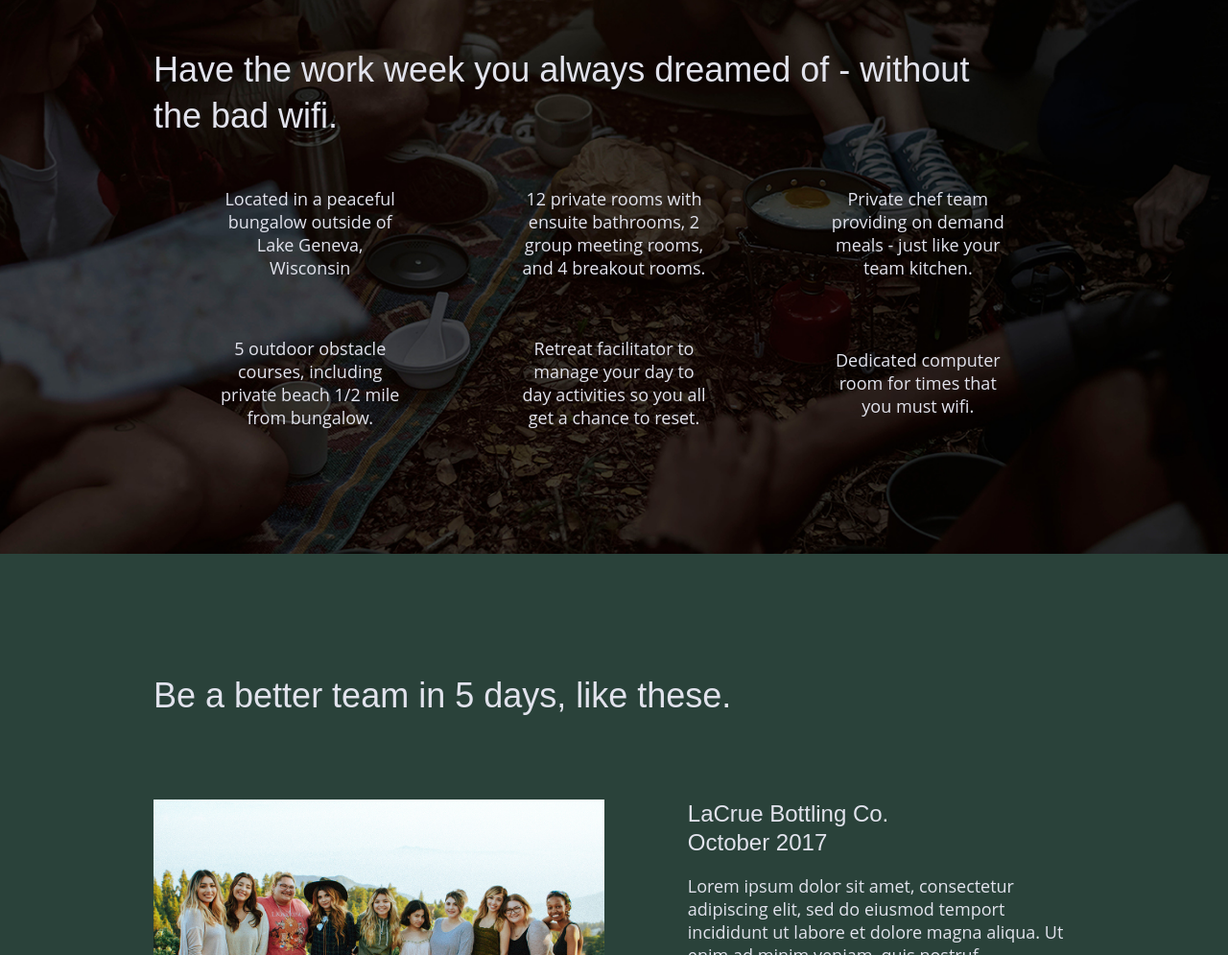
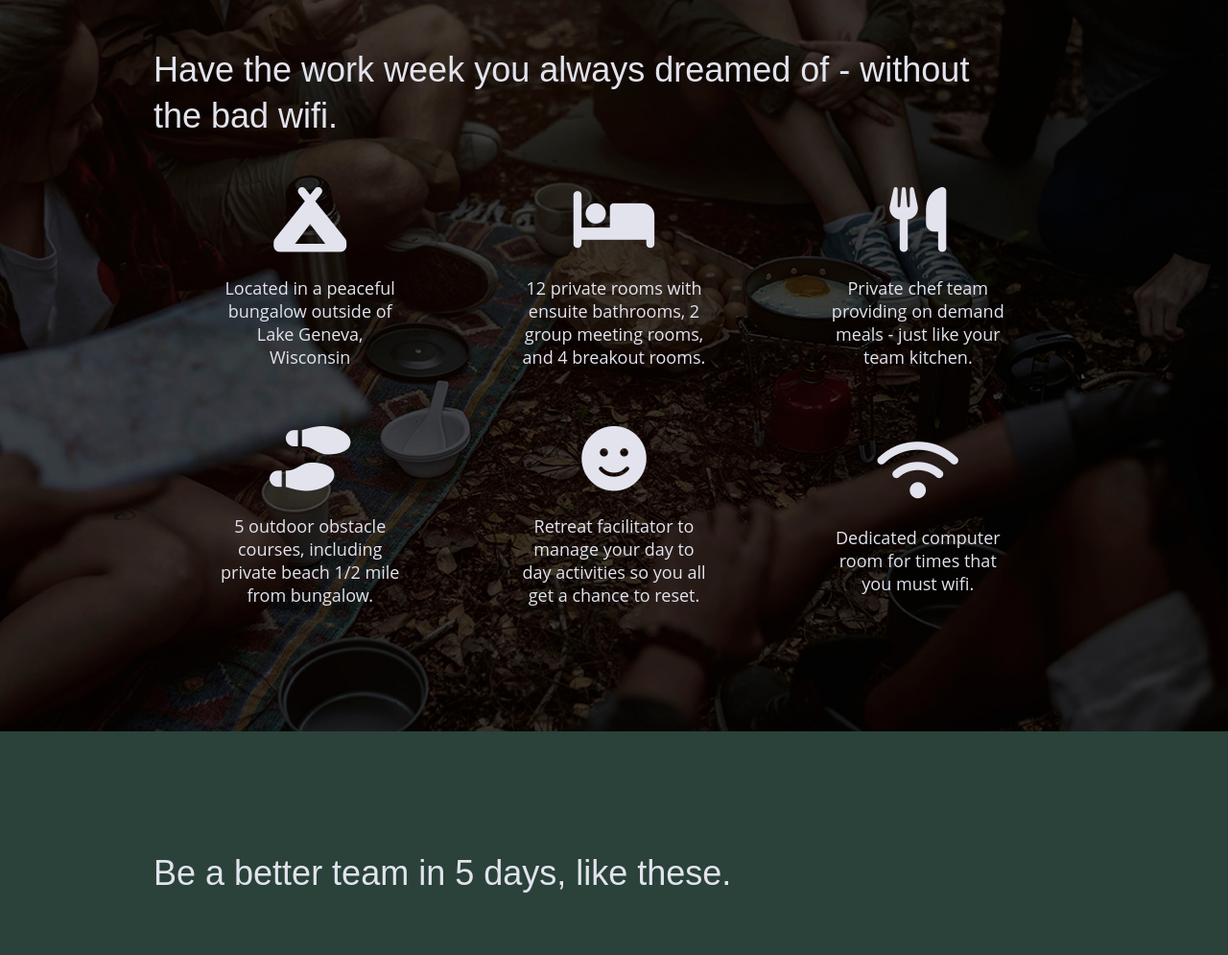
Before and after one commit to hallbkeara/unplugged, a website built with Parcel: page index.html in a window 1280 px wide. Shown: the part 1371-2366 px from the top of the page at 96% size. Built offline with nearby package versions, Linux system fonts and the light colour scheme.

Commit message:
features icons

```diff
--- a/css/main.css
+++ b/css/main.css
@@ -302,6 +302,11 @@ textarea {
    .features p {
      text-align: center;
      margin: 0;
+   }
+
+   .features i {
+     font-size: 3.75em;
+     margin-bottom: 40px;
    }
 
    /* Reviews */
@@ -745,6 +750,10 @@ input[type=button] {
     flex-basis: 33%;
   }
 
+  .features i {
+    margin-bottom: 25px;
+  }
+
   /* reviews */
   .reviews article div {
     width: 42%;
--- a/index.html
+++ b/index.html
@@ -20,6 +20,8 @@
   <link rel="stylesheet" href="css/main.css">
 
   <meta name="theme-color" content="#fafafa">
+  <!-- Font Awesome -->
+  <script src="https://kit.fontawesome.com/34c93a04fa.js" crossorigin="anonymous"></script>
 </head>
 
 <body>
@@ -67,27 +69,39 @@
             <h2>Have the work week you always dreamed of - without the bad wifi.</h2>
             <div class="features-items">
               <article>
-                <p class="fontawesome-icon"></p>
+                <p class="fontawesome-icon">
+                  <i class="fas fa-campground"></i>
+                </p>
                 <p class="features-item-description">Located in a peaceful bungalow outside of Lake Geneva, Wisconsin</p>
               </article>
               <article>
-                <p class="fontawesome-icon"></p>
+                <p class="fontawesome-icon">
+                  <i class="fas fa-bed"></i>
+                </p>
                 <p class="features-item-description">12 private rooms with ensuite bathrooms, 2 group meeting rooms, and 4 breakout rooms.</p>
               </article>
               <article>
-                <p class="fontawesome-icon"></p>
+                <p class="fontawesome-icon">
+                  <i class="fas fa-utensils"></i>
+                </p>
                 <p class="features-item-description">Private chef team providing on demand meals - just like your team kitchen.</p>
               </article>
               <article>
-                <p class="fontawesome-icon"></p>
+                <p class="fontawesome-icon">
+                  <i class="fas fa-shoe-prints"></i>
+                </p>
                 <p class="features-item-description">5 outdoor obstacle courses, including private beach 1/2 mile from bungalow.</p>
               </article>
               <article>
-                <p class="fontawesome-icon"></p>
+                <p class="fontawesome-icon">
+                  <i class="fas fa-smile"></i>
+                </p>
                 <p class="features-item-description">Retreat facilitator to manage your day to day activities so you all get a chance to reset.</p>
               </article>
               <article>
-                <p class="fontawesome-icon"></p>
+                <p class="fontawesome-icon">
+                  <i class="fas fa-wifi"></i>
+                </p>
                 <p class="features-item-description">Dedicated computer room for times that you must wifi.</p>
               </article>
             </div>
```
Also changed, not shown: about/index.html (+2 -0 lines), faq/index.html (+2 -0 lines).
